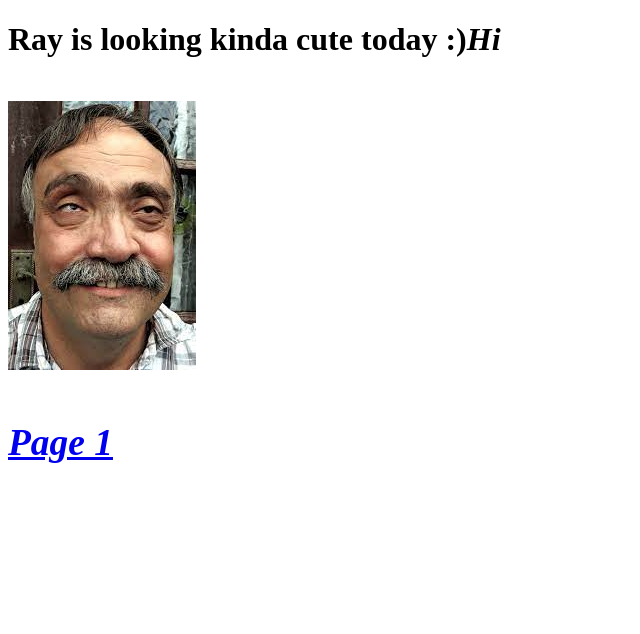
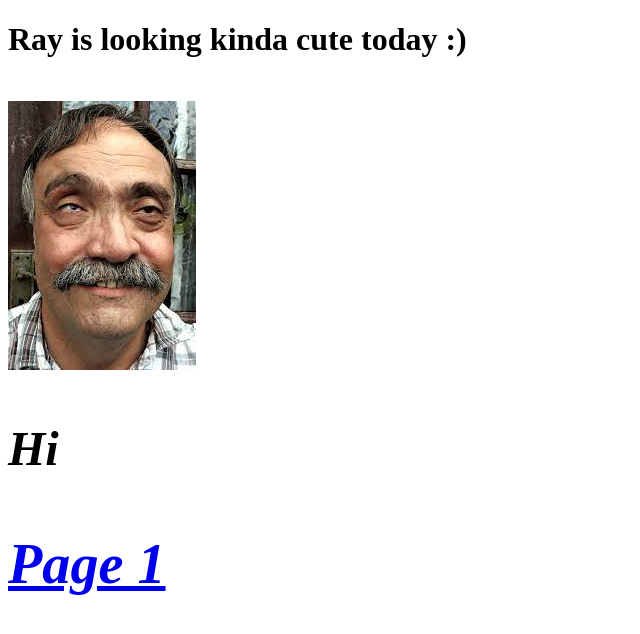
Before and after one commit to webcreation11/ray-5, a plain HTML site: page index.html in a window 1280 px wide. Shown: the whole page, without its empty margins (0-640 px from the left). Drawn offline with Linux system fonts and the light colour scheme.

Commit message:
Update index.html

```diff
--- a/index.html
+++ b/index.html
@@ -7,9 +7,10 @@
 <meta name="author" content="Bayley Wright">
 </head>
 <body>
-<h1><B>Ray is looking kinda cute today :)<i>Hi<i><B><h1>
+<h1><B>Ray is looking kinda cute today :)<B><h1>
 <h2><img src="assets/download.png" alt="A photo of my dog."><h2>
 
+  <i>Hi<i>
 
 
 <h3><a href="page 1.html">Page 1</a><h3>
```
